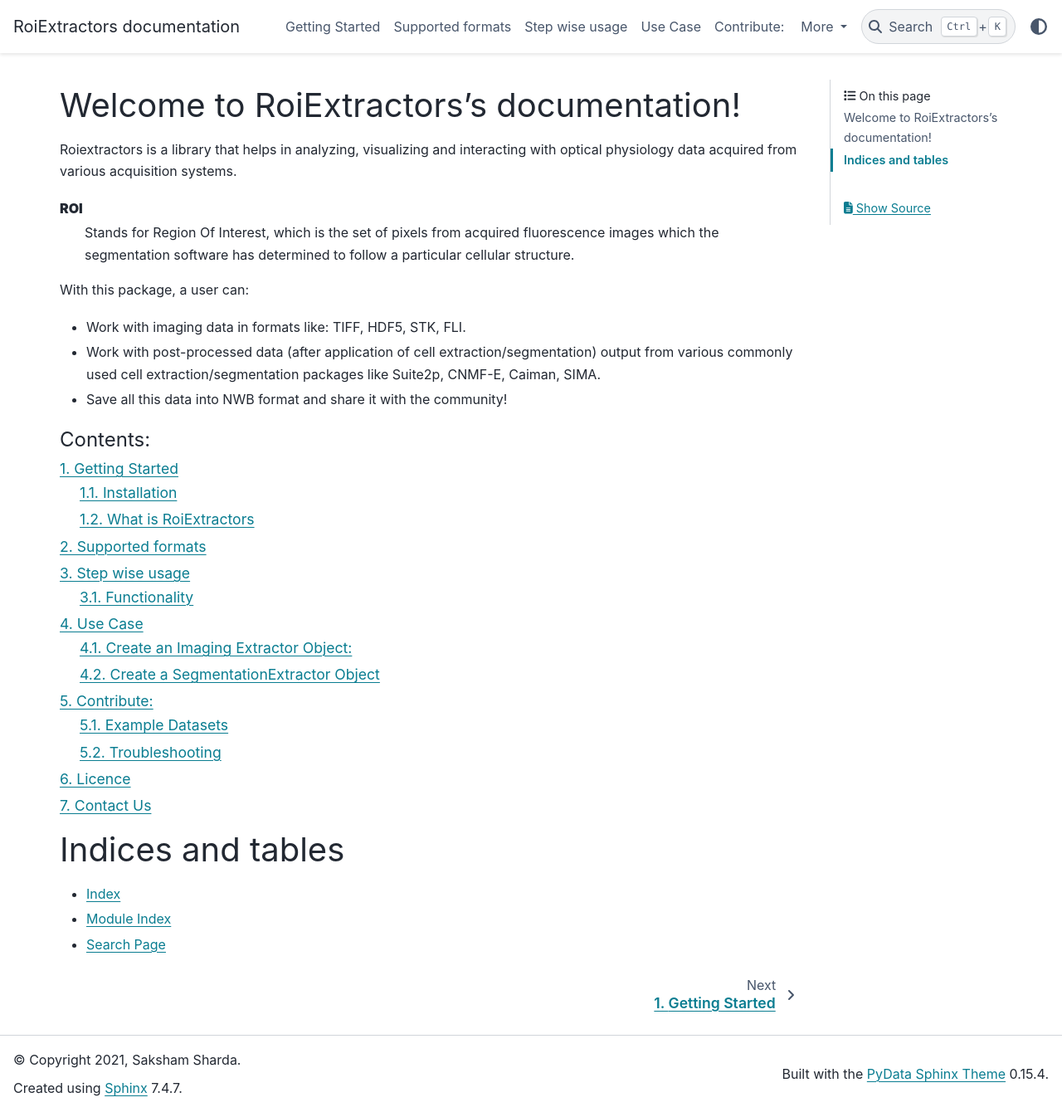
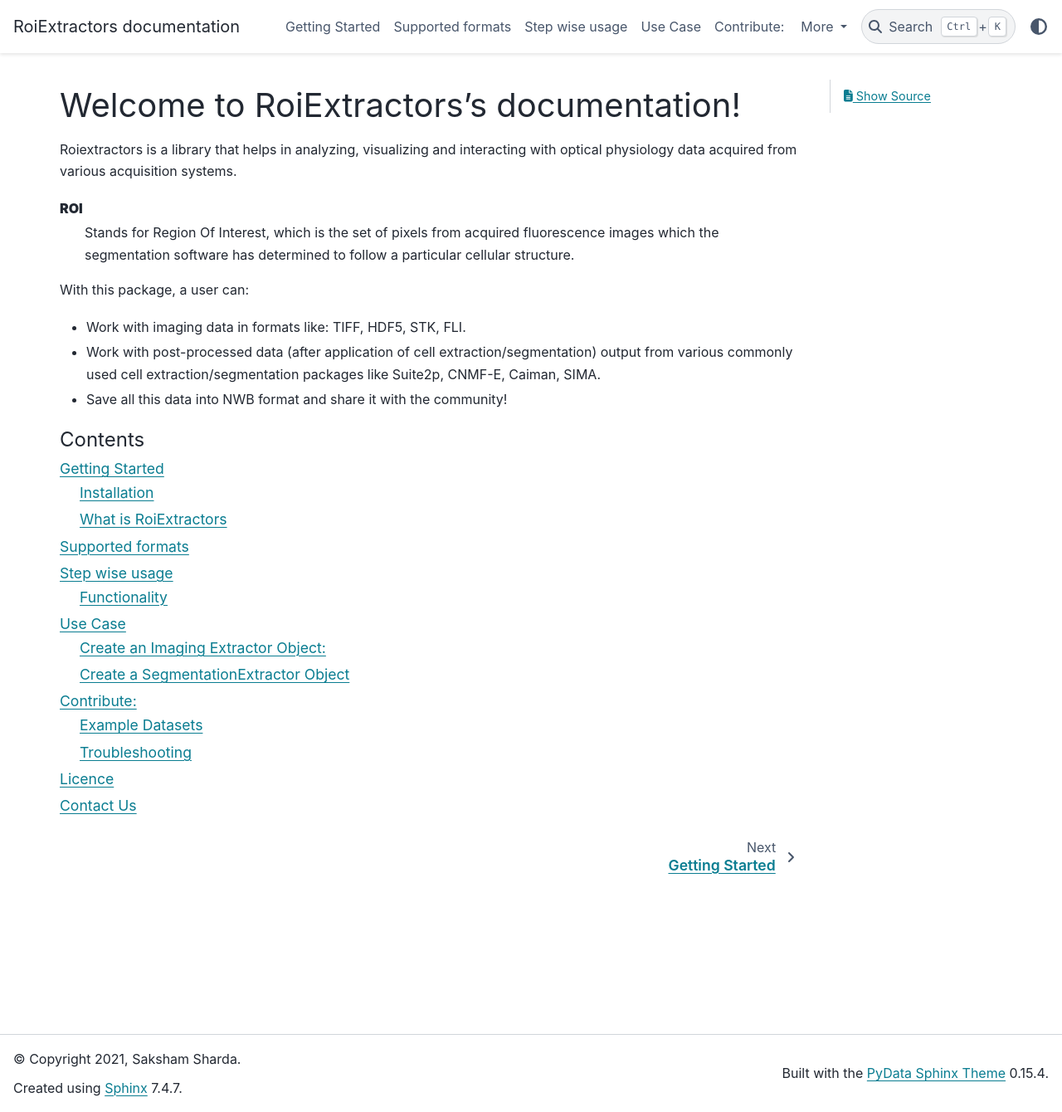
Before and after one commit to catalystneuro/roiextractors, a Sphinx documentation site: the page built from docs/source/index.rst, in a window 1280 px wide and 1340 px high. Shown: the whole window at 83% size. Built offline with Sphinx 7.4.7 and the PyData theme 0.15.4, drawn with Linux system fonts in a browser that asks for light colours.

Commit message:
removed unneccessary indices and tables from home page

```diff
--- a/docs/source/index.rst
+++ b/docs/source/index.rst
@@ -20,9 +20,7 @@ With this package, a user can:
 
 .. toctree::
    :maxdepth: 2
-   :caption: Contents:
-   :glob:
-   :numbered:
+   :caption: Contents
 
    gettingstarted
    compatible
@@ -31,10 +29,3 @@ With this package, a user can:
    contribute
    licence
    contact
-
-Indices and tables
-==================
-
-* :ref:`genindex`
-* :ref:`modindex`
-* :ref:`search`
```
